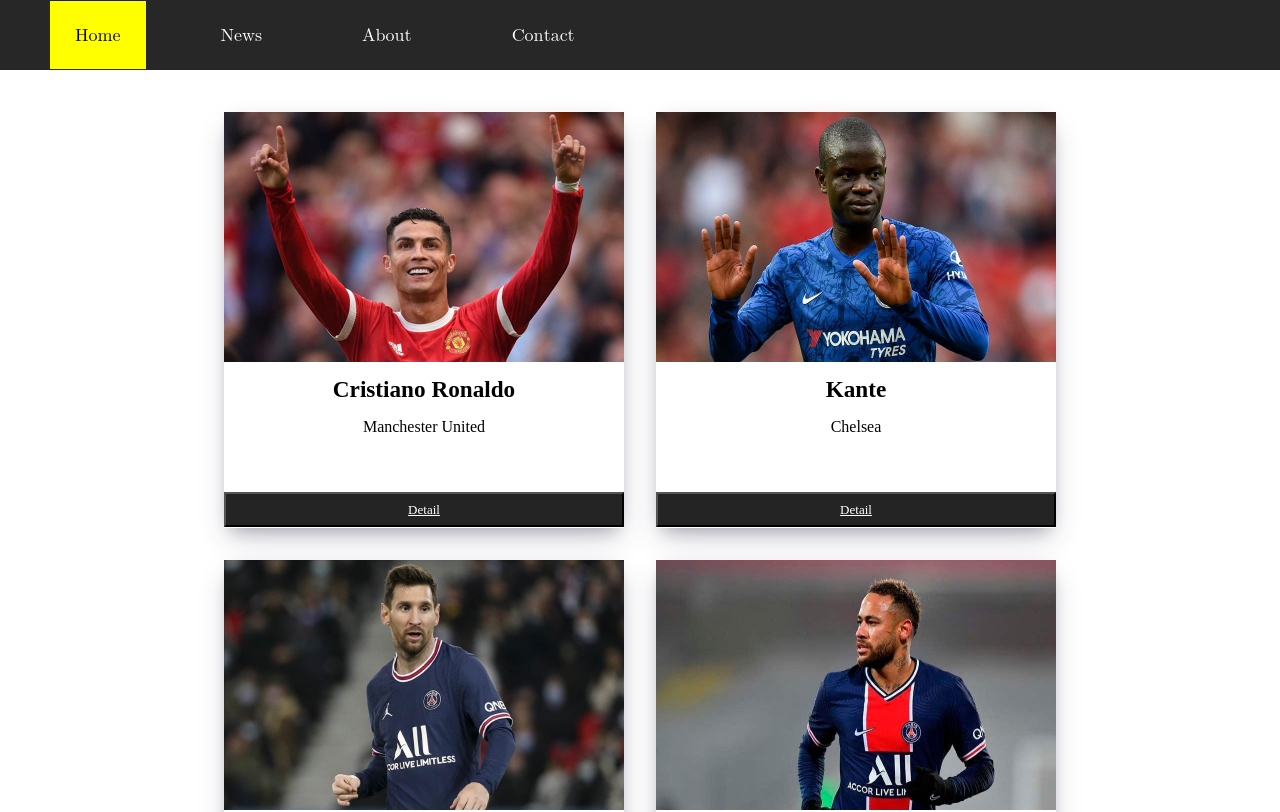
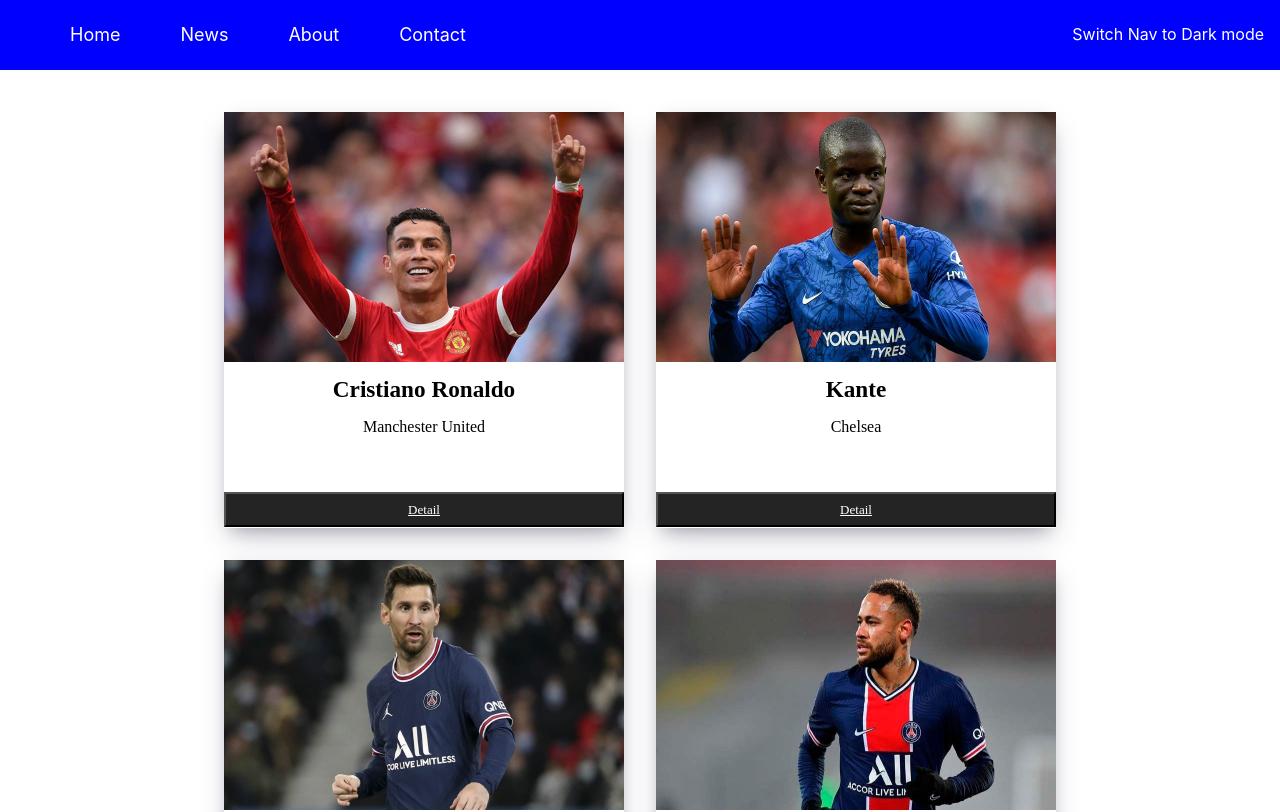
Before and after one commit to khang20112002/fer_2, a React (Create React App) app: page / in a window 1280 px wide. Shown: the top 812 px of the page. Built offline with nearby package versions, Linux system fonts and the light colour scheme.

Commit message:
Effect & Context Hook

```diff
--- a/src/components/Navigation.css
+++ b/src/components/Navigation.css
@@ -1,39 +1,57 @@
 .Header {
     width: 100%;
     height: 70px;
-    background-color: #272727;
+    background-color: #000000;
     color: #ffffff;
     position: fixed;
     z-index: 1;
     top: 0;
     left: 0;
-    justify-content: space-between;
     display: flex;
     align-items: center;
+    margin: 0 auto;
+    line-height: 0;
 }
 
 .headerMenu a {
     text-decoration: none;
     color: #ffffff;
     padding: 10px;
-    /* margin-right: 20px; */
-    /* display: flex; */
+    margin-right: 20px;
+    display: flex;
     font-size: 18px;
-    font-family: math;
-    padding: 25px;
 }
 
 .headerMenu li {
-    margin-right: 50px;
+    text-align: center;
+    padding: 10px;
+    list-style-type: none;
+
 }
 
 .headerMenu {
     display: flex;
+    position: relative;
     margin-left: 50px;
-    list-style-type: none;
+
 }
 
-.headerMenu .active{
-    background-color: yellow;
-    color: rgb(2, 2, 2);
-  }
+.switch-mode {
+    cursor: pointer;
+    color: rgb(255, 255, 255);
+}
+
+.color-menu-light {
+    color: #000000;
+}
+
+.color-menu {
+    color: #fff;
+}
+
+.Toggle {
+    position: fixed;
+    right: 16px;
+    top: 24px;
+    z-index: 99;
+    list-style-type: none;}
--- a/src/components/Navigation.js
+++ b/src/components/Navigation.js
@@ -1,29 +1,75 @@
 import React from "react";
-import "./Navigation.css";
+import { useContext } from "react";
+import "./Navigation.css"
+import { ThemeContext } from './ThemeContext'
 
 export default function Navigation() {
+    const { theme, toggle, dark } = useContext(ThemeContext)
+
+    const handleToggle = () => {
+        toggle();
+      };
     return (
-    <nav>
+        <>
+          <nav className="menu-list-container">
             <ul>
-        <div className="Header">
+              <div
+                className="Header"
+                style={{
+                  backgroundColor: theme.backgroundColor,
+                  color: theme.color,
+                }}
+              >
                 <div className="headerMenu">
                   <li>
-              <a className="active" href="#home">
+                    <a
+                      className={`${dark ? "color-menu-light" : "color-menu"}`}
+                      href="#home"
+                    >
                       Home
                     </a>
                   </li>
                   <li>
-              <a href="#news">News</a>
+                    <a
+                      className={`${dark ? "color-menu-light" : "color-menu"}`}
+                      href="#news"
+                    >
+                      News
+                    </a>
                   </li>
                   <li>
-              <a href="#about">About</a>
+                    <a
+                      className={`${dark ? "color-menu-light" : "color-menu"}`}
+                      href="#about"
+                    >
+                      About
+                    </a>
                   </li>
                   <li>
-              <a href="#contact">Contact</a>
+                    <a
+                      className={`${dark ? "color-menu-light" : "color-menu"}`}
+                      href="#contact"
+                    >
+                      Contact
+                    </a>
                   </li>
                 </div>
               </div>
             </ul>
+
+            <div className="Toggle">
+                <li>
+                  <span
+                    className="switch-mode"
+                    onClick={handleToggle}
+                    data-testid="toggle-theme-btn"
+                  >
+                    Switch Nav to {!dark ? "Dark" : "Light"} mode
+                  </span>
+                </li>
+            </div>
+
           </nav>
+        </>
       );
 }
--- /dev/null
+++ b/src/components/ThemeContext.js
@@ -0,0 +1,44 @@
+import React, { useEffect, useState } from "react"
+
+const themes = {
+    dark: {
+        backgroundColor: 'black',
+        color: 'white'
+    },
+    light: {
+        backgroundColor: 'blue',
+        color: 'black'
+    }
+}
+const initialState = {
+    dark: false,
+    theme: themes.light,
+    toggle: () => { }
+}
+
+const ThemeContext = React.createContext(initialState)
+
+function ThemeProvider({ children }) {
+    const [dark, setDark] = useState(false)
+
+    const theme = dark ? themes.dark : themes.light
+
+    useEffect(() => {
+        const isDark = localStorage.getItem('dark') === 'true'
+        setDark(isDark)
+    }, [dark])
+
+    const toggle = () => {
+        const isDark = !dark
+        localStorage.setItem('dark', JSON.stringify(isDark))
+        setDark(isDark)
+    }
+
+    return (
+        <ThemeContext.Provider value={{ theme, dark, toggle }}>
+            {children}
+        </ThemeContext.Provider>
+    )
+}
+
+export { ThemeProvider, ThemeContext }
--- a/src/index.js
+++ b/src/index.js
@@ -3,13 +3,17 @@
 import './index.css';
 import App from './App';
 import reportWebVitals from './reportWebVitals';
+import { ThemeProvider } from './components/ThemeContext';
 
 const root = ReactDOM.createRoot(document.getElementById('root'));
 root.render(
   <React.StrictMode>
+     <ThemeProvider>
     <App />
+    </ThemeProvider>
   </React.StrictMode>
 );
+
 
 // If you want to start measuring performance in your app, pass a function
 // to log results (for example: reportWebVitals(console.log))
```
Lines whose indentation alone changed are shown as unchanged.
